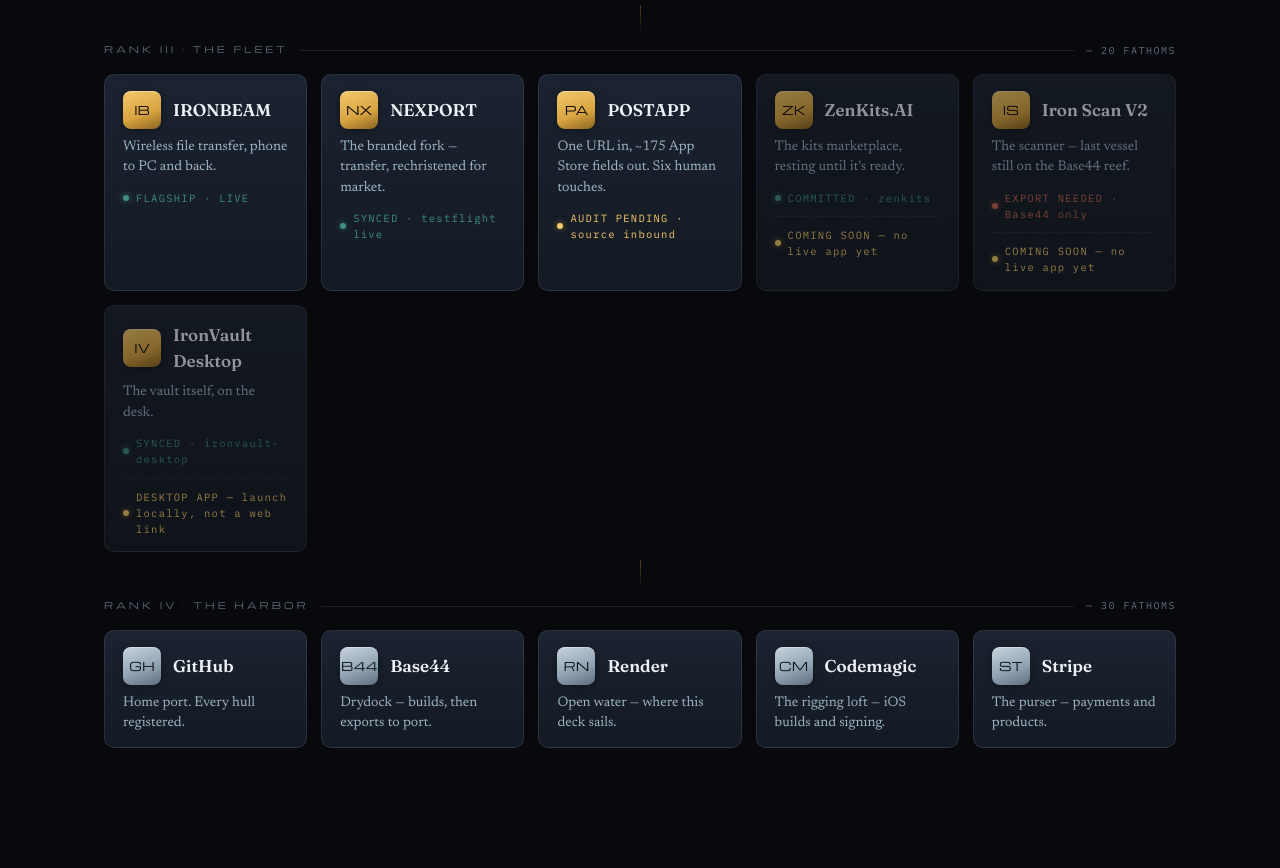
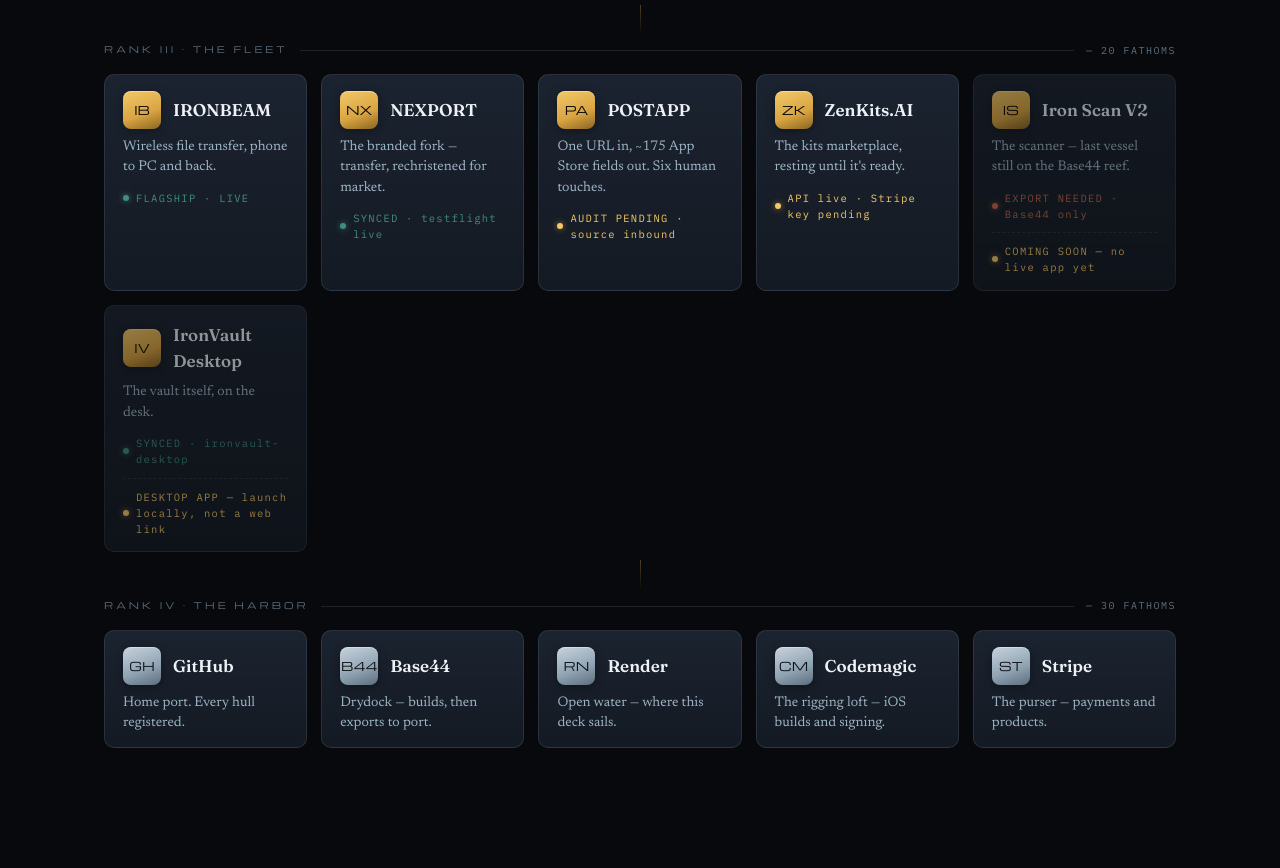
Before and after one commit to tbiller3/ironapps-deck, a website: page index.html in a window 1280 px wide. Shown: the part 1099-1967 px from the top of the page. Drawn offline with nearby package versions, Linux system fonts and the light colour scheme.

Commit message:
feat: deploy ZenKits.AI API to Railway, wire live URL
Deployed tbiller3/zenkits (Express + Stripe checkout backend) to a new
Railway service — https://zenkits-api-production-16cb.up.railway.app.
Health check verified live. Checkout/webhook routes need
STRIPE_SECRET_KEY / STRIPE_WEBHOOK_SECRET set by hand in the Railway
dashboard before they'll work — deliberately not set here.

```diff
--- a/index.html
+++ b/index.html
@@ -384,7 +384,7 @@
             <div class="status status--warn"><span class="status__dot"></span>AUDIT PENDING · source inbound</div></div>
           <div class="node"><div class="node__head"><div class="mono">ZK</div><div class="node__name">ZenKits.AI</div></div>
             <p class="node__role">The kits marketplace, resting until it's ready.</p>
-            <div class="status status--ok"><span class="status__dot"></span>COMMITTED · zenkits</div></div>
+            <div class="status status--warn"><span class="status__dot"></span>API live · Stripe key pending</div></div>
           <div class="node"><div class="node__head"><div class="mono">IS</div><div class="node__name">Iron Scan V2</div></div>
             <p class="node__role">The scanner — last vessel still on the Base44 reef.</p>
             <div class="status status--risk"><span class="status__dot"></span>EXPORT NEEDED · Base44 only</div></div>
@@ -865,7 +865,7 @@
     approaches:{mono:"SA",name:"Store Approaches",role:"The submission channel — 175 marks between a finished hull and the open App Store sea.",terr:"Territory III",status:"CHANNEL OPEN",repo:"the audit will chart it"},
     postapp:{mono:"PA",name:"POSTAPP",role:"One URL in, ~175 App Store Connect fields out, six human touches. Bound for the great audit against the 95% automation mark.",terr:"Store Approaches",status:"AUDIT PENDING · SOURCE INBOUND",repo:"tbiller3/postapp-"},
     ironscan:{mono:"IS",name:"Iron Scan V2",role:"The scanner — the last vessel of the ten, aground on the Base44 Reef and awaiting its salvage export.",terr:"The Base44 Reef",status:"AGROUND · EXPORT NEEDED",repo:"— none yet · Base44 only"},
-    zenkits:{mono:"ZK",name:"ZenKits.AI",role:"The kits marketplace — 47 kits ashore, resting until it's ready to trade again.",terr:"The Fleet",status:"COMMITTED",repo:"tbiller3/zenkits"},
+    zenkits:{mono:"ZK",name:"ZenKits.AI",role:"The kits marketplace — API deployed to Railway 2026-07-16, health check live. Checkout is wired but waiting on the Stripe key to be set by hand.",terr:"The Fleet",status:"API LIVE · STRIPE KEY PENDING",repo:"tbiller3/zenkits"},
     rocks:{mono:"LR",name:"The Lighthouse Rocks",role:"The repair anchorage. The light sweeps the wounded so none are forgotten — nexport-ios and ironvault-backup both repaired 2026-07-16.",terr:"Repair Anchorage",status:"LIGHT ON · ALL CLEAR",repo:"nexport-ios · ironvault-backup"},
     shoals:{mono:"WS",name:"Whisper Shoals",role:"The sound waters — where the listening craft work, close to the surface where whispers live.",terr:"Territory IV",status:"LISTENING",repo:"the sound line"},
     whisperlift:{mono:"WL",name:"Whisper Lift",role:"The browser cutter — voice extraction, 3-D frequency terrain, stem export, all local in the browser.",terr:"Whisper Shoals",status:"AFLOAT",repo:"whisper-lift.html · commit due"},
@@ -901,7 +901,7 @@
     sona:            {live:null,                                                                code:"https://github.com/tbiller3/sona-masterbuilder"},
     applaunch:       {live:null,                                                                code:"https://github.com/base44dev/auto-launch-ship"},
     base44:          {live:"https://base44.com",                                                code:"https://base44.com"},
-    zenkits:         {live:null,                                                                code:"https://github.com/tbiller3/zenkits"},
+    zenkits:         {live:"https://zenkits-api-production-16cb.up.railway.app",                 code:"https://github.com/tbiller3/zenkits"},
     ironscan:        {live:null,                                                                code:null},
     whisperlift:     {live:null,                                                                code:null},
     whisperpro:      {live:null,                                                                code:null},
```
